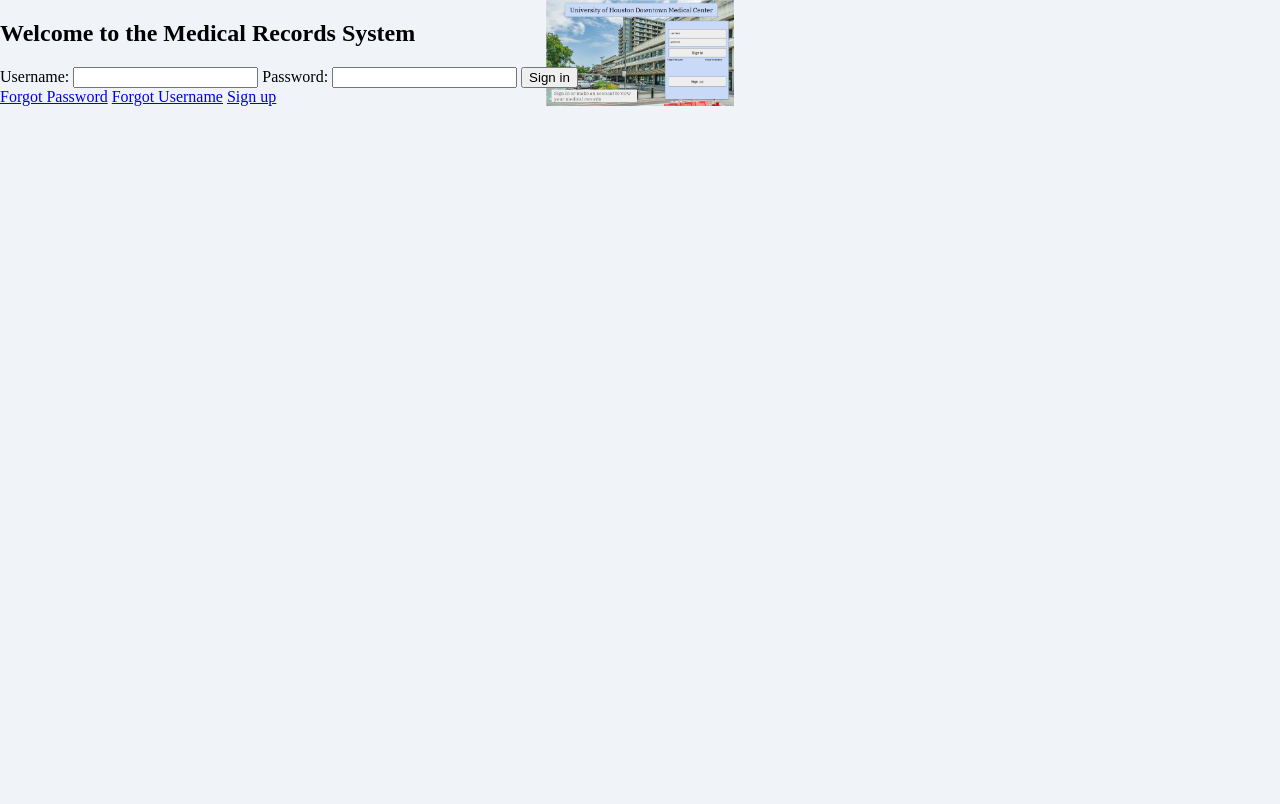
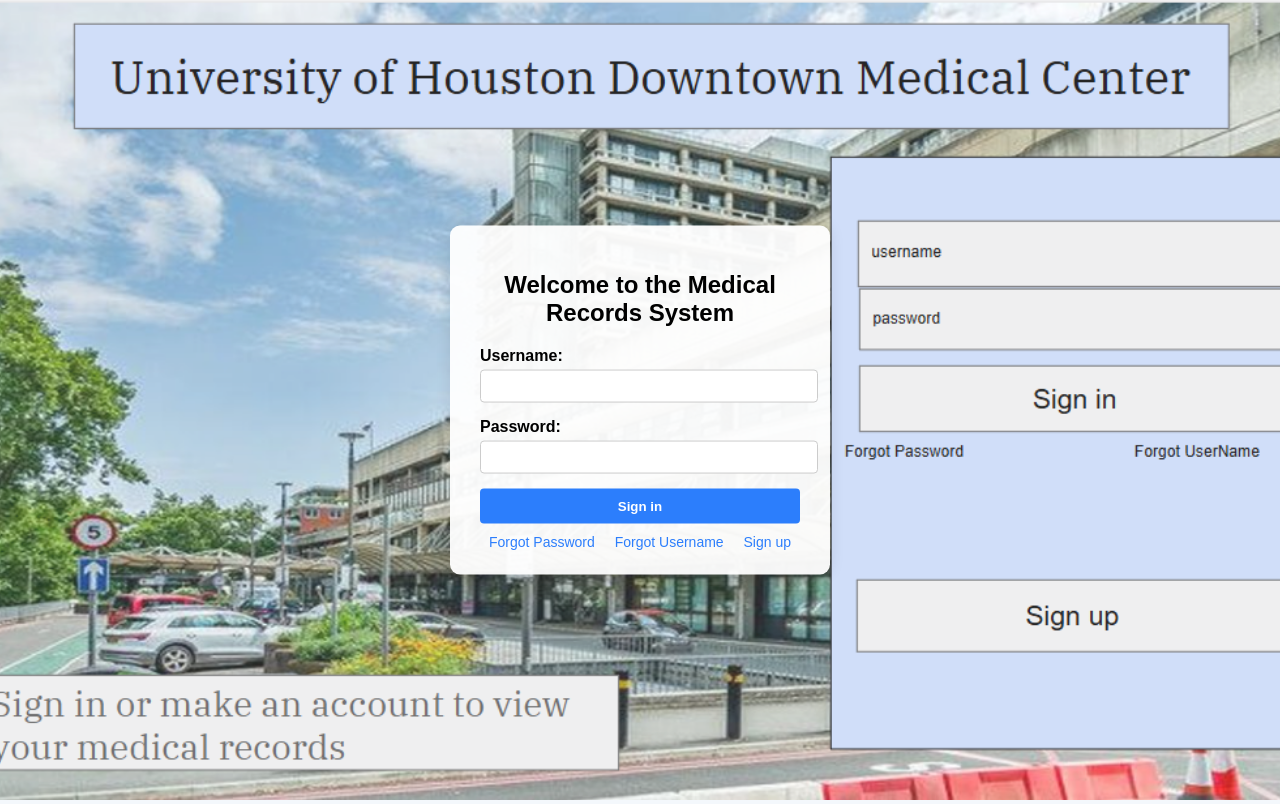
Before and after one commit to Confetti-pop/Software-engineering-project, a Flask app: page / in a window 1280 px wide. Before the commit the page ends 106 px from the top, so only its background shows below. Run offline with Flask 3, Linux system fonts and the light colour scheme.

Commit message:
fixing image

```diff
--- a/Medical_web/static/style.css
+++ b/Medical_web/static/style.css
@@ -1,25 +1,81 @@
-/* Make background image fill the screen but stay proportional */
-body {
+/* Make background image fill the screen */
+body.login-page {
     margin: 0;
     padding: 0;
-    background-image: url("image4.png");
-    background-size: contain;  /* Use contain instead of cover for better fit */
-    background-repeat: no-repeat;
-    background-position: center;
-    background-color: #f0f4f8; /* fallback color */
+    font-family: Arial, sans-serif;
+    background-color: #f4f8fc;
+    position: relative;
+    height: 100vh;
+    overflow: hidden;
 }
 
-/* Optional: remove or tone down overlay if it's too white */
-.container, .overlay {
-    background-color: transparent;
-    margin: 0;
-    padding: 0;
+.background-container {
+    position: absolute;
+    top: 0;
+    left: 0;
+    width: 100%;
+    height: 100%;
+    z-index: -1;
 }
 
-/* Make the login box a bit smaller and sharper */
-.login-box {
-    background-color: transparent;   /* Remove white background */
-    border: none;                    /* Remove any borders */
-    box-shadow: none;                /* Remove any shadows */
-    padding: 0;                      /* Eliminate extra spacing */
+.background-img {
+    width: 100%;
+    height: 100%;
+    object-fit: cover;
+    opacity: 0.85;
 }
+
+/* Style login form box */
+.login-form {
+    position: absolute;
+    top: 50%;
+    left: 50%;
+    transform: translate(-50%, -50%);
+    background-color: rgba(255, 255, 255, 0.95);
+    padding: 25px 30px;
+    border-radius: 10px;
+    box-shadow: 0 0 15px rgba(0,0,0,0.1);
+    width: 320px;
+    text-align: center;
+}
+
+.login-form h2 {
+    margin-bottom: 20px;
+}
+
+.login-form label {
+    display: block;
+    text-align: left;
+    margin-bottom: 5px;
+    font-weight: bold;
+}
+
+.login-form input {
+    width: 100%;
+    padding: 8px;
+    margin-bottom: 15px;
+    border: 1px solid #ccc;
+    border-radius: 4px;
+}
+
+.login-form button {
+    width: 100%;
+    padding: 10px;
+    background-color: #2c7efc;
+    color: white;
+    border: none;
+    border-radius: 4px;
+    font-weight: bold;
+    cursor: pointer;
+}
+
+.login-form .login-links {
+    margin-top: 10px;
+    font-size: 14px;
+}
+
+.login-form .login-links a {
+    margin: 0 8px;
+    color: #2c7efc;
+    text-decoration: none;
+}
--- a/Medical_web/templates/login.html
+++ b/Medical_web/templates/login.html
@@ -3,28 +3,27 @@
 <head>
     <meta charset="UTF-8">
     <title>Login - Medical Portal</title>
-    <!-- Link to external CSS -->
     <link rel="stylesheet" href="{{ url_for('static', filename='style.css') }}">
 </head>
-<body>
-    <!-- Overlay for background blur and form centering -->
-    <div class="overlay">
-        <!-- Login form container -->
-        <div class="login-box">
+<body class="login-page">
+
+    <!-- Background Image -->
+    <div class="background-container">
+        <img src="{{ url_for('static', filename='image4.png') }}" alt="Login visual" class="background-img">
+    </div>
+
+    <!-- Login Form -->
+    <div class="login-form">
         <h2>Welcome to the Medical Records System</h2>
         <form method="POST" action="{{ url_for('login') }}">
-                <!-- Username input -->
             <label for="username">Username:</label>
             <input type="text" id="username" name="username" required>
 
-                <!-- Password input -->
             <label for="password">Password:</label>
             <input type="password" id="password" name="password" required>
 
-                <!-- Sign in button -->
             <button type="submit">Sign in</button>
 
-                <!-- Links for recovery or sign up -->
             <div class="login-links">
                 <a href="#">Forgot Password</a>
                 <a href="#">Forgot Username</a>
@@ -32,6 +31,6 @@
             </div>
         </form>
     </div>
-    </div>
+
 </body>
 </html>
```
Lines whose indentation alone changed are shown as unchanged.
